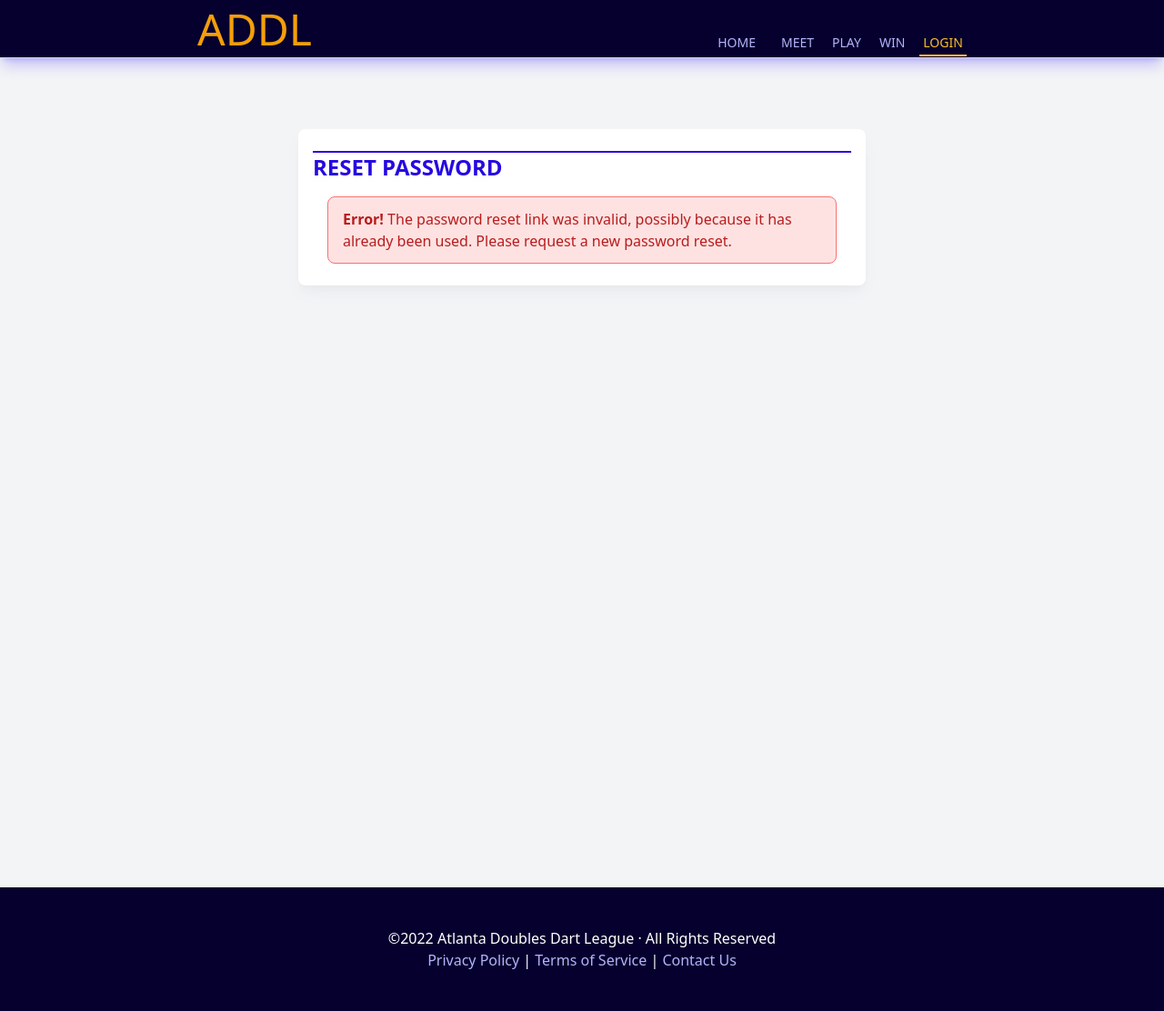
After one commit to b-isfor-basic/ADDL-new, a Django app: page /members/reset/1/1/ in a window 1280 px wide. The commit adds this page. Shown: the whole page at 91% size. Run offline with Django 4.2, Linux system fonts and the light colour scheme; some web fonts are replaced.

Commit message:
Change password reset redirect template to match theme Fixes #18

```diff
--- a/ADDL/urls.py
+++ b/ADDL/urls.py
@@ -25,7 +25,6 @@ urlpatterns = [
     path("privacy/", PrivacyPolicyView.as_view(), name="privacy"),
     path("terms/", TermsOfServiceView.as_view(), name="terms"),
     # Django Pages
-    path("accounts/", include("django.contrib.auth.urls"), name="Accounts"),
     path("admin/", admin.site.urls),
     # App Pages
     path("locations/", include("Locations.urls"), name="Locations"),
--- a/Members/urls.py
+++ b/Members/urls.py
@@ -1,7 +1,8 @@
-from django.urls import path
+from django.urls import path, include
 from .views import PlayerProfileView, PlayerCreateView
 
 urlpatterns = [
     path("profile", PlayerProfileView, name="profile"),
     path("register", PlayerCreateView.as_view(), name="register"),
+    path("", include("django.contrib.auth.urls")),
 ]
--- a/src/src/output.css
+++ b/src/src/output.css
@@ -997,51 +997,55 @@ select {
   margin: 0.75rem;
 }
 
+.m-auto {
+  margin: auto;
+}
+
 .mx-auto {
   margin-left: auto;
   margin-right: auto;
 }
 
+.my-14 {
+  margin-top: 3.5rem;
+  margin-bottom: 3.5rem;
+}
+
+.my-2 {
+  margin-top: 0.5rem;
+  margin-bottom: 0.5rem;
+}
+
+.mx-1 {
+  margin-left: 0.25rem;
+  margin-right: 0.25rem;
+}
+
+.my-3 {
+  margin-top: 0.75rem;
+  margin-bottom: 0.75rem;
+}
+
+.my-4 {
+  margin-top: 1rem;
+  margin-bottom: 1rem;
+}
+
+.mx-4 {
+  margin-left: 1rem;
+  margin-right: 1rem;
+}
+
+.my-8 {
+  margin-top: 2rem;
+  margin-bottom: 2rem;
+}
+
 .mx-2 {
   margin-left: 0.5rem;
   margin-right: 0.5rem;
 }
 
-.my-14 {
-  margin-top: 3.5rem;
-  margin-bottom: 3.5rem;
-}
-
-.my-2 {
-  margin-top: 0.5rem;
-  margin-bottom: 0.5rem;
-}
-
-.mx-1 {
-  margin-left: 0.25rem;
-  margin-right: 0.25rem;
-}
-
-.my-3 {
-  margin-top: 0.75rem;
-  margin-bottom: 0.75rem;
-}
-
-.my-4 {
-  margin-top: 1rem;
-  margin-bottom: 1rem;
-}
-
-.mx-4 {
-  margin-left: 1rem;
-  margin-right: 1rem;
-}
-
-.my-8 {
-  margin-top: 2rem;
-  margin-bottom: 2rem;
-}
-
 .-mb-px {
   margin-bottom: -1px;
 }
@@ -1156,10 +1160,6 @@ select {
 
 .h-full {
   height: 100%;
-}
-
-.h-16 {
-  height: 4rem;
 }
 
 .h-fit {
@@ -1183,6 +1183,10 @@ select {
   height: 2px;
 }
 
+.h-16 {
+  height: 4rem;
+}
+
 .max-h-full {
   max-height: 100%;
 }
@@ -1239,6 +1243,10 @@ select {
 .min-w-fit {
   min-width: -moz-fit-content;
   min-width: fit-content;
+}
+
+.max-w-full {
+  max-width: 100%;
 }
 
 .max-w-7xl {
@@ -1626,11 +1634,6 @@ select {
 .bg-primary-800 {
   --tw-bg-opacity: 1;
   background-color: rgb(15 1 106 / var(--tw-bg-opacity));
-}
-
-.bg-blue-500 {
-  --tw-bg-opacity: 1;
-  background-color: rgb(59 130 246 / var(--tw-bg-opacity));
 }
 
 .bg-opacity-20 {
@@ -2339,10 +2342,18 @@ select {
     transform: translate(var(--tw-translate-x), var(--tw-translate-y)) rotate(var(--tw-rotate)) skewX(var(--tw-skew-x)) skewY(var(--tw-skew-y)) scaleX(var(--tw-scale-x)) scaleY(var(--tw-scale-y));
   }
 
+  .sm\:flex-wrap {
+    flex-wrap: wrap;
+  }
+
   .sm\:items-center {
     align-items: center;
   }
 
+  .sm\:justify-center {
+    justify-content: center;
+  }
+
   .sm\:p-0 {
     padding: 0px;
   }
@@ -2357,6 +2368,10 @@ select {
 }
 
 @media (min-width: 768px) {
+  .md\:inline-flex {
+    display: inline-flex;
+  }
+
   .md\:w-1\/2 {
     width: 50%;
   }
@@ -2365,8 +2380,24 @@ select {
     max-width: 1024px;
   }
 
+  .md\:flex-shrink {
+    flex-shrink: 1;
+  }
+
   .md\:flex-col {
     flex-direction: column;
+  }
+
+  .md\:items-end {
+    align-items: flex-end;
+  }
+
+  .md\:items-baseline {
+    align-items: baseline;
+  }
+
+  .md\:justify-around {
+    justify-content: space-around;
   }
 
   .md\:overflow-y-scroll {
--- a/templates/base.html
+++ b/templates/base.html
@@ -73,7 +73,7 @@
               </a>
               {% else %}
               <a href="{% url 'login' %}"
-                {% if 'accounts' in request.resolver_match.route %}
+                {% if 'members' in request.resolver_match.route %}
                 class="nav-link-active" aria-current="page"
                 {% else %}
                 class="nav-link-inactive"
--- a/templates/registration/login.html
+++ b/templates/registration/login.html
@@ -11,6 +11,7 @@
 {% block content %}
 <div class="flex flex-col sm:w-full md:w-1/2 mx-auto mt-0.5 space-y-4 justify-center rounded-lg py-4 md:py-6 px-2 md:px-4 bg-white shadow-lg shadow-gray-400/10">
   <h2 class="w-full border-t-2 border-primary-500 tk-rustica text-left text-xl md:text-2xl font-bold text-primary-500 uppercase">Login</h2>
+  <div id="card_body">
 
   <form class="flex-row w-full justify-center items-center" id="login-form" method="post" action="{% url 'login' %}">
     {% csrf_token %}
@@ -51,9 +52,10 @@
         </button>
       </div>
     </form>
+  </div>
 
     <div class="mt-4 mb-2 mx-2 inline-flex justify-around text-center">
-      <button type="button" hx-get="{% url 'password_reset' %}" hx-target="#login-form" hx-swap="outerHTML" class="appearance-none text-primary-500 hover:text-primary-600 hover:underline">Forgot Password?</button>
+      <button type="button" hx-get="{% url 'password_reset' %}" hx-target="#card_body" hx-swap="innerHTML" class="appearance-none text-primary-500 hover:text-primary-600 hover:underline">Forgot Password?</button>
       <a href="{% url 'register' %}" class="text-primary-500 hover:text-primary-600 hover:underline">Register New Player</a>
     </div>
   </div>
--- /dev/null
+++ b/templates/registration/password_reset_complete.html
@@ -0,0 +1 @@
+<p class="tk-rustica p-2 text-left">Your password was reset successfully. Please use this new password to <a href="{% url 'login' %}" class="text-primary-600 uppercase hover:underline after:content-['_↗']">login</a> to your account.</p>
--- /dev/null
+++ b/templates/registration/password_reset_confirm.html
@@ -0,0 +1,86 @@
+{% extends 'base.html' %}
+
+{% load static %}
+
+{% block title %}Reset Password{% endblock title %}
+
+{% block headerScripts %}
+<script src="{% static 'htmx/htmx.min.js' %}"></script>
+{% endblock headerScripts %}
+
+
+{% block content %}
+<div class="flex flex-col sm:w-full md:w-1/2 mx-auto mt-0.5 space-y-4 justify-center rounded-lg py-4 md:py-6 px-2 md:px-4 bg-white shadow-lg shadow-gray-400/10">
+  <h2 class="w-full border-t-2 border-primary-500 tk-rustica text-left text-xl md:text-2xl font-bold text-primary-500 uppercase">
+      Reset Password
+  </h2>
+
+  {% if validlink %}
+  <form class="flex-row w-full justify-center items-center" id="password-reset-form" action="{{ form_url }}">
+    {% csrf_token %}
+
+    <p class="tk-rustica p-2 text-left">Complete the form below to reset your password.</p>
+
+    {% if form.non_field_errors %}
+    <div class="m-4 bg-red-100 border border-red-400 text-red-700 px-4 py-3 rounded-lg relative" role="alert">
+      <strong class="font-bold">Error!</strong>
+      <span class="block sm:inline">{{ form.non_field_errors }}</span>
+    </div>
+    {% endif %}
+
+
+    <input class="hidden" autocomplete="username" value="{{ form.user.get_username }}">
+
+    <div class="w-full my-2 rounded-lg items-center justify-center bg-primary-100/20 border-primary-100 border shadow-violet-500/10 shadow-sm">
+      <div class="flex items-center w-full">
+
+        <div class="text-primary-500 px-2 items-center">
+          <svg xmlns="http://www.w3.org/2000/svg" viewBox="0 0 20 20" fill="currentColor" class="w-6 h-6">
+            <path fill-rule="evenodd" d="M8 7a5 5 0 113.61 4.804l-1.903 1.903A1 1 0 019 14H8v1a1 1 0 01-1 1H6v1a1 1 0 01-1 1H3a1 1 0 01-1-1v-2a1 1 0 01.293-.707L8.196 8.39A5.002 5.002 0 018 7zm5-3a.75.75 0 000 1.5A1.5 1.5 0 0114.5 7 .75.75 0 0016 7a3 3 0 00-3-3z" clip-rule="evenodd" />
+          </svg>
+        </div>
+
+        <input type="password" name="new_password1" id="id_new_password1" class="appearance-none w-full bg-white outline-none border-none rounded-lg focus:ring-1 focus:ring-amber-400" placeholder="New Password" required></input>
+
+      </div>
+    </div>
+
+    <div class="w-full my-2 rounded-lg items-center justify-center bg-primary-100/20 border-primary-100 border shadow-violet-500/10 shadow-sm">
+      <div class="flex items-center w-full">
+
+        <div class="text-primary-500 px-2 items-center">
+          <svg xmlns="http://www.w3.org/2000/svg" viewBox="0 0 20 20" fill="currentColor" class="w-6 h-6">
+            <path fill-rule="evenodd" d="M8 7a5 5 0 113.61 4.804l-1.903 1.903A1 1 0 019 14H8v1a1 1 0 01-1 1H6v1a1 1 0 01-1 1H3a1 1 0 01-1-1v-2a1 1 0 01.293-.707L8.196 8.39A5.002 5.002 0 018 7zm5-3a.75.75 0 000 1.5A1.5 1.5 0 0114.5 7 .75.75 0 0016 7a3 3 0 00-3-3z" clip-rule="evenodd" />
+          </svg>
+        </div>
+
+        <input type="password" name="new_password2" id="id_new_password2" class="appearance-none w-full bg-white outline-none border-none rounded-lg focus:ring-1 focus:ring-amber-400" placeholder="Confirm Password" required></input>
+
+      </div>
+    </div>
+
+    <div class="flex items-end justify-center mt-6">
+      <button hx-post="{{ form_url }}" hx-target="#password-reset-form" hx-swap="outerHTML" class="p-1 mx-4 mt-6 w-full bg-white rounded-lg text-primary font-semibold tk-rustica uppercase border border-primary-500 hover:transition-all hover:shadow-md hover:shadow-violet-500/20 hover:ease-in-out hover:duration-300 hover:bg-primary-100/20" type="submit">
+        <span class="text-center text-primary-500">
+          Change Password
+        </span>
+      </button>
+    </div>
+
+  </form>
+  {% else %}
+  <div class="m-4 bg-red-100 border border-red-400 text-red-700 px-4 py-3 rounded-lg relative" role="alert">
+    <strong class="font-bold">Error!</strong>
+    <span class="block sm:inline">The password reset link was invalid, possibly because it has already been used.  Please request a new password reset.</span>
+  </div>
+  {% endif %}
+</div>
+{% endblock content %}
+
+{% block footerScripts %}
+<script>
+  document.body.addEventListener('htmx:configRequest', (event) => {
+    event.detail.headers['X-CSRFToken'] = '{{ csrf_token }}';
+  })
+</script>
+{% endblock footerScripts %}
```
Also changed, not shown: Members/views.py (+21 -0 lines), templates/registration/password_reset_done.html (added, +10 -0 lines), templates/registration/password_reset_form.html (+9 -1 lines).
